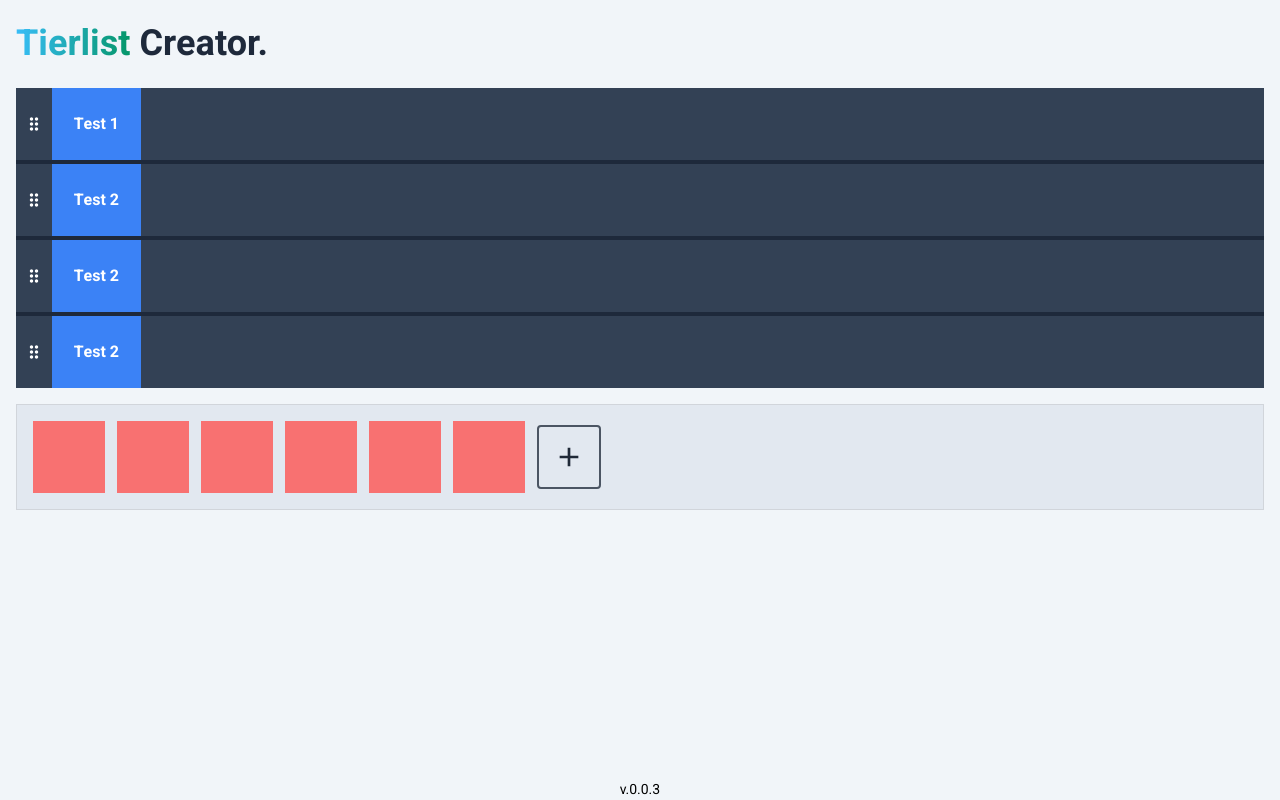
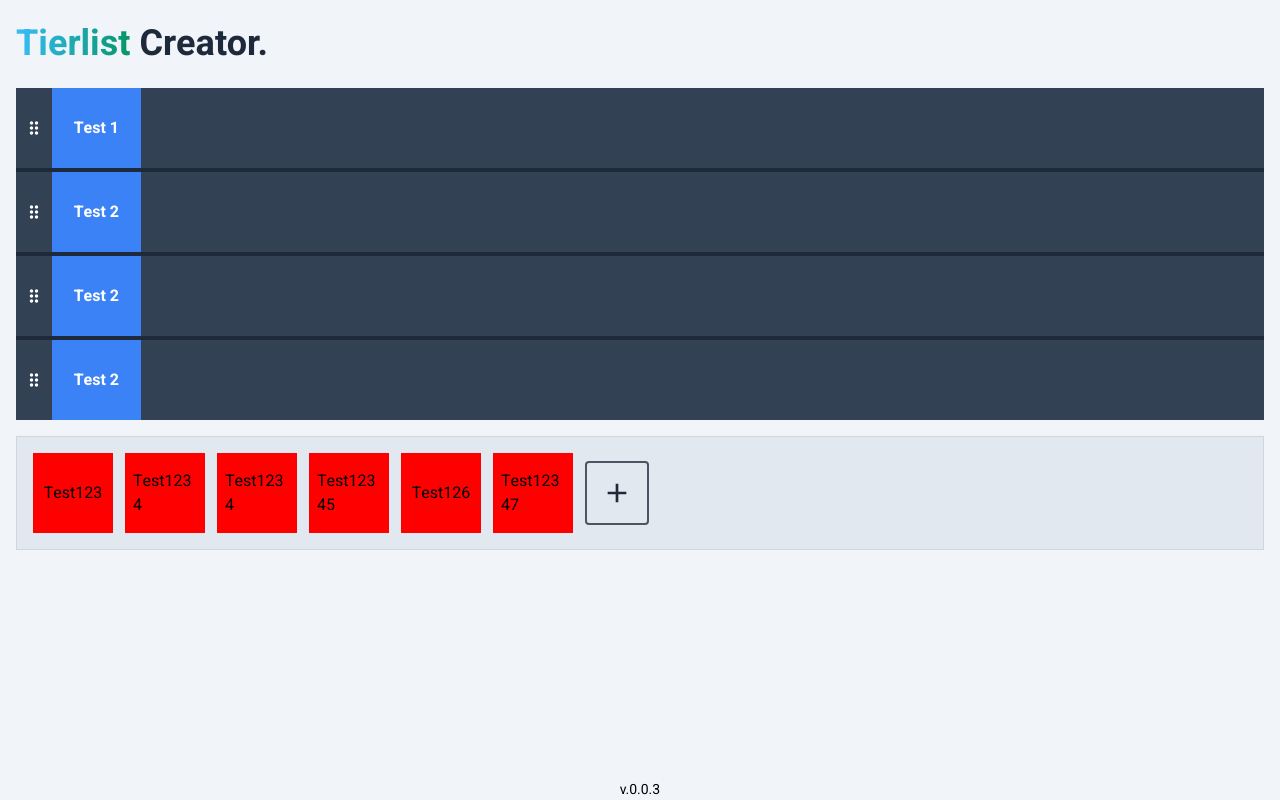
Before and after one commit to atlars/tier-list, a Vue app: page / in a window 1280 px wide. Built offline with nearby package versions, Linux system fonts and the light colour scheme.

Commit message:
feature: edit elements

```diff
--- a/src/components/ElementDialog.vue
+++ b/src/components/ElementDialog.vue
@@ -12,7 +12,8 @@ const tierElement = ref<TierElementData>(templateElement)
 const editElement = ref(false)
 
 function open(element?: TierElementData) {
-  editElement.value = element !== undefined
+  editElement.value = element != undefined
+  console.log(editElement.value)
   tierElement.value = {
     ...templateElement,
     ...element
@@ -22,13 +23,13 @@ function open(element?: TierElementData) {
 
 function close() {
   isVisible.value = false
-  emit('onClose', tierElement.value)
+  emit('close', tierElement.value, !editElement.value)
 }
 
 onClickOutside(modal, close)
 
 const emit = defineEmits<{
-  onClose: [element: TierElementData]
+  close: [element: TierElementData, createElement: boolean]
 }>()
 
 defineExpose({
--- a/src/components/TierElement.vue
+++ b/src/components/TierElement.vue
@@ -1,14 +1,13 @@
 <script lang="ts" setup>
+import type { TierElementData } from '@/views/TierList.vue';
 
-interface Props {
-  color?: string
-}
-withDefaults(defineProps<Props>(), {
-  color: '#FF0000'
-})
+const props = defineProps<{
+  element: TierElementData
+}>()
 </script>
 
 <template>
-  <div class="h-18 w-18 bg-red-400">
+  <div class="h-20 w-20 flex items-center justify-center hover:cursor-default p-2" :style="{ backgroundColor: element.color}">
+    <span class="break-all">{{ element.name }}</span>
   </div>
 </template>
--- a/src/components/TierRow.vue
+++ b/src/components/TierRow.vue
@@ -9,7 +9,7 @@ let name = ref(props.name)
 </script>
 
 <template>
-  <div class="flex h-full min-h-[4.5rem] flex-row bg-slate-700">
+  <div class="flex h-full min-h-[5rem] flex-row bg-slate-700">
     <!-- Drag -->
     <!-- Handle class indicates the draggable library the area to drag on-->
     <div class="handle flex w-10 items-center justify-center">
--- a/src/views/TierList.vue
+++ b/src/views/TierList.vue
@@ -14,12 +14,12 @@ interface TierRowData {
 
 export interface TierElementData {
   id: string
-  name?: string
-  color?: string
+  name: string
+  color: string
   imageUrl?: string
 }
 
-const items = ref<TierRowData[]>([
+const tierRows = ref<TierRowData[]>([
   {
     id: '0',
     name: 'Test 1',
@@ -45,27 +45,33 @@ const items = ref<TierRowData[]>([
 const availableElements = ref<TierElementData[]>([
   {
     id: '0',
-    name: 'Test123'
+    name: 'Test123',
+    color: '#FF0000'
   },
   {
     id: '1',
-    name: 'Test1234'
+    name: 'Test1234',
+    color: '#FF0000'
   },
   {
     id: '2',
-    name: 'Test1234'
+    name: 'Test1234',
+    color: '#FF0000'
   },
   {
     id: '3',
-    name: 'Test12345'
+    name: 'Test12345',
+    color: '#FF0000'
   },
   {
     id: '4',
-    name: 'Test126'
+    name: 'Test126',
+    color: '#FF0000'
   },
   {
     id: '5',
-    name: 'Test12347'
+    name: 'Test12347',
+    color: '#FF0000'
   }
 ])
 
@@ -91,12 +97,32 @@ function openContextMenu(event: MouseEvent, tierElement: TierElementData) {
 
 function contextMenuItemSelected(name: string, tierElement: TierElementData) {
   if (name === 'Delete') {
-    availableElements.value = availableElements.value.filter((element) => element.id !== tierElement.id)
-    items.value.forEach((item) => {
+    availableElements.value = availableElements.value.filter(
+      (element) => element.id !== tierElement.id
+    )
+    tierRows.value.forEach((item) => {
       item.elements = item.elements.filter((element) => element.id !== tierElement.id)
     })
-  }else if(name === "Edit") {
+  } else if (name === 'Edit') {
     elementDialog.value?.open(tierElement)
+  }
+}
+
+function elementDialogClosed(element: TierElementData, createElement: boolean) {
+  if (createElement) {
+    availableElements.value.push(element)
+    return
+  }
+
+  // Find and update edited element
+  let index = availableElements.value.findIndex(e => e.id === element.id)
+  if(index <= -1) {
+    tierRows.value.forEach(row => {
+      index = row.elements.findIndex(e => e.id === element.id)
+      if(index <= 0) row.elements[index] = element
+    })
+  }else{
+    availableElements.value[index] = element
   }
 }
 </script>
@@ -106,12 +132,12 @@ function contextMenuItemSelected(name: string, tierElement: TierElementData) {
     <!--- Tier rows -->
     <draggable
       class="bg-blue-500"
-      :list="items"
+      :list="tierRows"
       item-key="id"
       :group="{ name: 'tier-rows' }"
       handle=".handle"
       ghost-class="bg-gray-500"
-      animation="300"
+      animation="200"
       :component-data="{
         name: !drag ? 'flip-list' : null,
         type: 'transition-group',
@@ -130,15 +156,18 @@ function contextMenuItemSelected(name: string, tierElement: TierElementData) {
               :list="element.elements"
               :group="{ name: 'tier-elements' }"
               item-key="id"
-              animation="300"
+              animation="200"
               :component-data="{
                 name: 'tier-element',
                 type: 'transition-group',
-                class: 'flex flex-row w-full gap-1 flex-wrap items-center mx-1'
+                class: 'flex flex-row w-full gap-1 flex-wrap items-start mx-1'
               }"
             >
-              <template #item>
-                <TierElement @contextmenu.prevent="openContextMenu($event, element)" />
+              <template #item="{ element }">
+                <TierElement
+                  :element="element"
+                  @contextmenu.prevent="openContextMenu($event, element)"
+                />
               </template>
             </draggable>
           </template>
@@ -159,13 +188,13 @@ function contextMenuItemSelected(name: string, tierElement: TierElementData) {
         }"
       >
         <template #item="{ element }">
-          <TierElement @contextmenu.prevent="openContextMenu($event, element)" />
+          <TierElement :element="element" @contextmenu.prevent="openContextMenu($event, element)" />
         </template>
 
         <template #footer>
           <div
             class="marker flex h-16 w-16 cursor-pointer items-center justify-center rounded border-2 border-gray-600 transition-transform hover:scale-105"
-            @click="elementDialog?.open"
+            @click="elementDialog?.open()"
           >
             <svg
               xmlns="http://www.w3.org/2000/svg"
@@ -181,7 +210,7 @@ function contextMenuItemSelected(name: string, tierElement: TierElementData) {
 
     <!-- Dialogs -->
     <div>
-      <ElementDialog ref="elementDialog" />
+      <ElementDialog ref="elementDialog" @close="elementDialogClosed" />
       <ContextMenu
         ref="contextMenu"
         :items="contextMenuItems"
```
